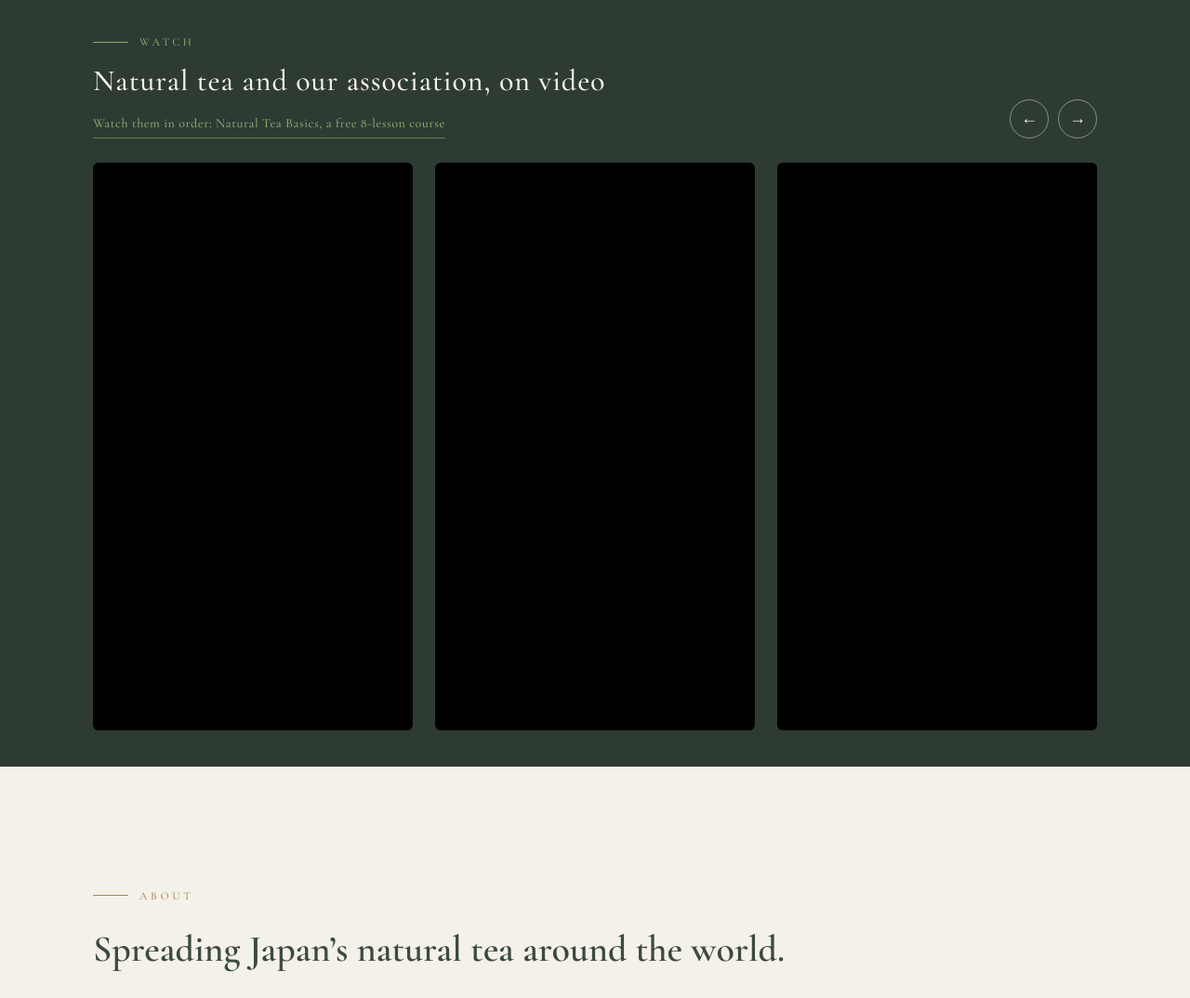
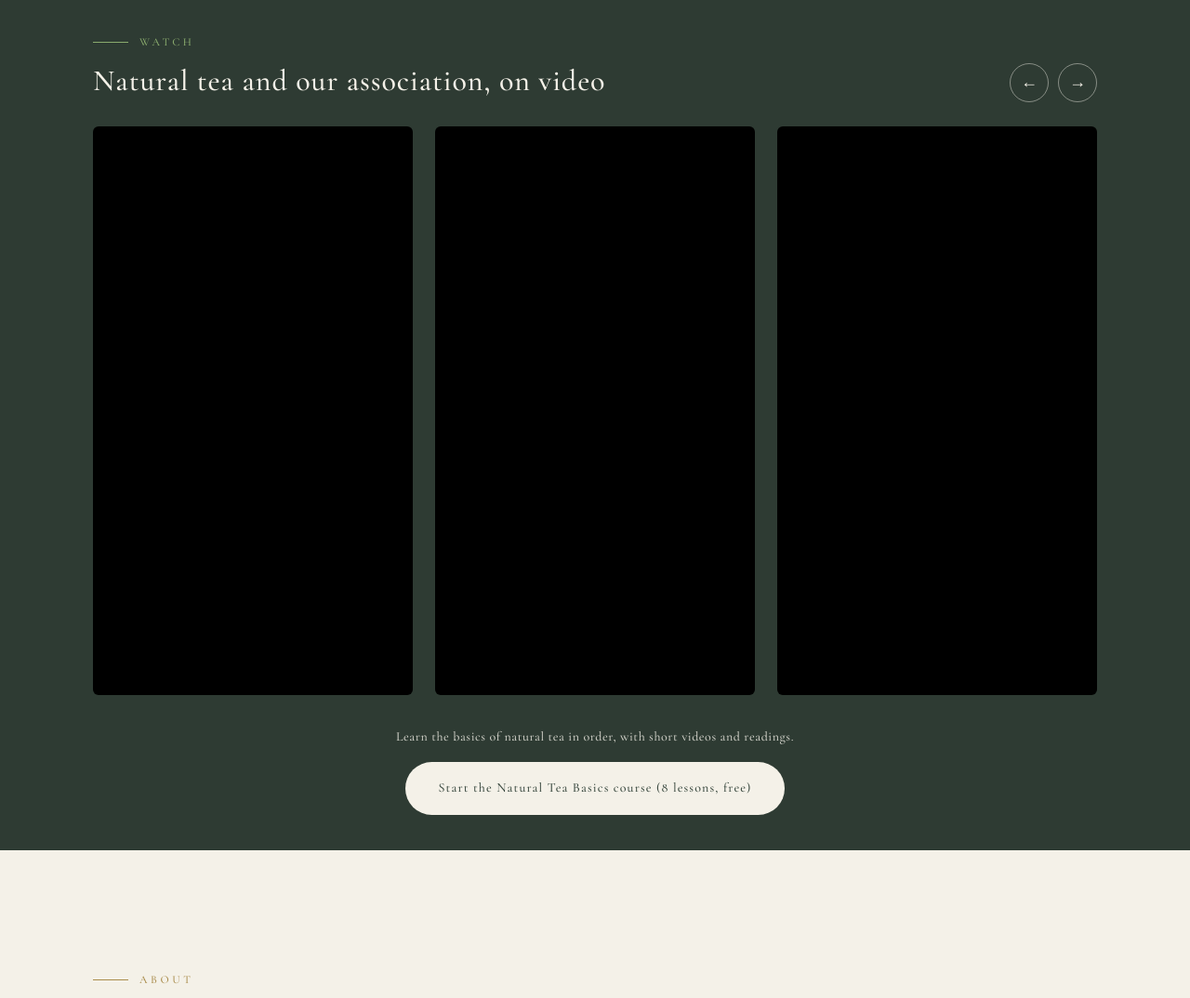
Before and after one commit to Yusandonatural/naturaltea, a plain HTML site: page index.html in a window 1280 px wide. Shown: the part 660-1734 px from the top of the page at 93% size. Drawn offline with nearby package versions, Linux system fonts and the light colour scheme; a script that the page names is missing; a web font is replaced by a local one.

Commit message:
Put a basics course button under the videos on the top page
Co-Authored-By: Claude Opus 5.5 <noreply@anthropic.com>

```diff
--- a/index.html
+++ b/index.html
@@ -394,8 +394,8 @@
   body.lang-en .reels-head h2,body.lang-fr .reels-head h2{font-weight:500;}
   .reels-head{display:flex;flex-wrap:wrap;align-items:flex-end;justify-content:space-between;gap:12px 24px;}
   .reels-head > div:first-child{flex:1 1 auto;}
-  .reels-course{display:inline-block;margin-top:10px;font-size:14px;letter-spacing:.04em;color:var(--matcha);border-bottom:1px solid rgba(138,171,110,.6);padding-bottom:1px;}
-  .reels-course:hover{color:var(--kinari);}
+  .reels-cta{max-width:1080px;margin:clamp(20px,3vw,32px) auto 0;text-align:center;color:var(--kinari);}
+  .reels-cta p{font-size:14px;letter-spacing:.04em;color:rgba(244,241,232,.8);margin-bottom:14px;}
   .reels-nav{display:flex;gap:10px;}
   .reels-nav[hidden]{display:none;}
   .reels-btn{width:42px;height:42px;border-radius:50%;border:1px solid rgba(244,241,232,.45);background:transparent;color:var(--kinari);font-size:18px;cursor:pointer;transition:background .2s;}
@@ -494,7 +494,6 @@
     <div>
     <p class="reels-kicker"><span class="ja-only">WATCH ・ 動画</span><span class="en-only">WATCH</span><span class="fr-only">EN VIDÉO</span></p>
     <h2><span class="ja-only">動画で知る、自然茶と協会</span><span class="en-only">Natural tea and our association, on video</span><span class="fr-only">Le thé naturel et l’association, en vidéo</span></h2>
-    <a class="reels-course" href="/learn/basics/"><span class="ja-only">自然茶基礎コース（全8回・無料）で順番に見る</span><span class="en-only">Watch them in order: Natural Tea Basics, a free 8-lesson course</span><span class="fr-only">Les voir dans l’ordre : Les bases du thé naturel, cours gratuit en 8 leçons</span></a>
     </div>
     <div class="reels-nav" id="reelsNav" hidden><button type="button" class="reels-btn" data-dir="-1" aria-label="Previous">&#8592;</button><button type="button" class="reels-btn" data-dir="1" aria-label="Next">&#8594;</button></div>
   </div>
@@ -509,6 +508,10 @@
     <div class="reel"><blockquote class="instagram-media" data-instgrm-permalink="https://www.instagram.com/reel/DfdYG-8vQNq/" data-instgrm-version="14"></blockquote></div>
     <div class="reel"><blockquote class="instagram-media" data-instgrm-permalink="https://www.instagram.com/reel/Dfas139PTYk/" data-instgrm-version="14"></blockquote></div>
     <!-- /REELS -->
+  </div>
+  <div class="reels-cta">
+    <p><span class="ja-only">動画と読みもので、自然茶の基本を順番に学べます。</span><span class="en-only">Learn the basics of natural tea in order, with short videos and readings.</span><span class="fr-only">Découvrez les bases du thé naturel dans l’ordre, en vidéos courtes et en lectures.</span></p>
+    <a class="btn btn-primary" href="/learn/basics/"><span class="ja-only">自然茶基礎コースを見る（全8回・無料）</span><span class="en-only">Start the Natural Tea Basics course (8 lessons, free)</span><span class="fr-only">Commencer le cours Les bases du thé naturel (8 leçons, gratuit)</span></a>
   </div>
 </section>
 
```
